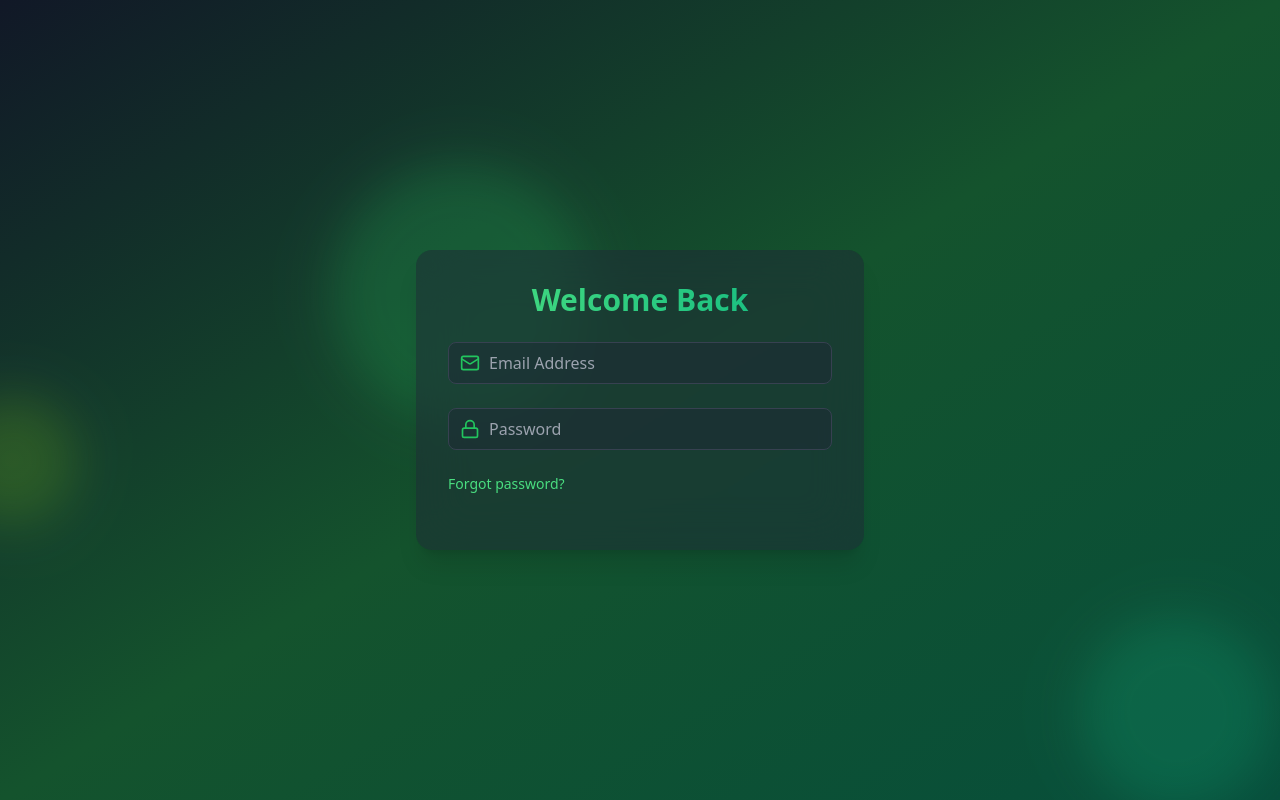
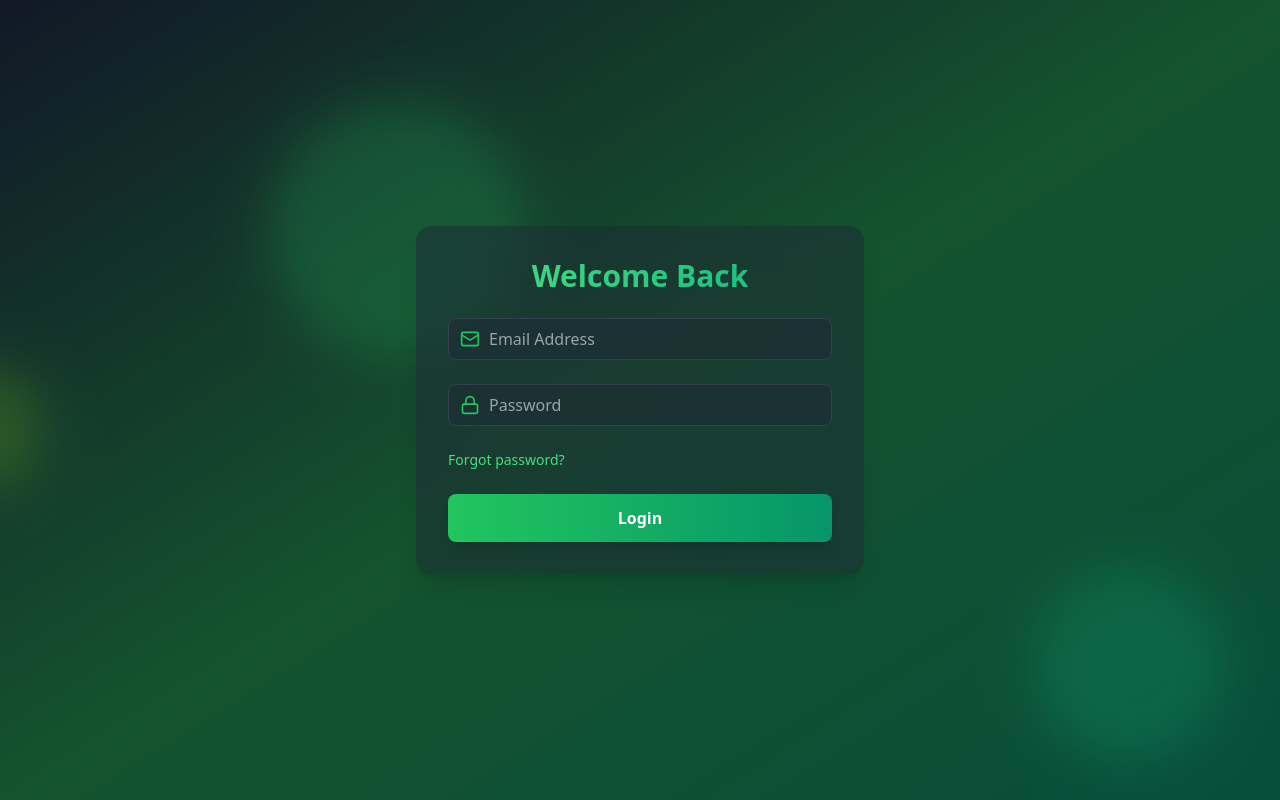
Before and after one commit to KAMO333/mern-advanced-auth, a React (Vite) app in the folder frontend/: page /login in a window 1280 px wide. Built offline with nearby package versions, Linux system fonts and the light colour scheme.

Commit message:
login button

```diff
--- a/frontend/src/pages/LoginPage.jsx
+++ b/frontend/src/pages/LoginPage.jsx
@@ -50,6 +50,15 @@
               Forgot password?
             </Link>
           </div>
+
+          <motion.button
+            whileHover={{ scale: 1.02 }}
+            whileTap={{ scale: 0.98 }}
+            className="w-full py-3 px-4 bg-gradient-to-r from-green-500 to-emerald-600 text-white font-bold rounded-lg shadow-lg hover:from-green-600 hover:to-emerald-700 focus:outline-none focus:ring-2 focus:ring-green-500 focus:ring-offset-2 focus:ring-offset-gray-900 transition duration-200"
+            type="submit"
+          >
+            Login
+          </motion.button>
         </form>
       </div>
     </motion.div>
```
